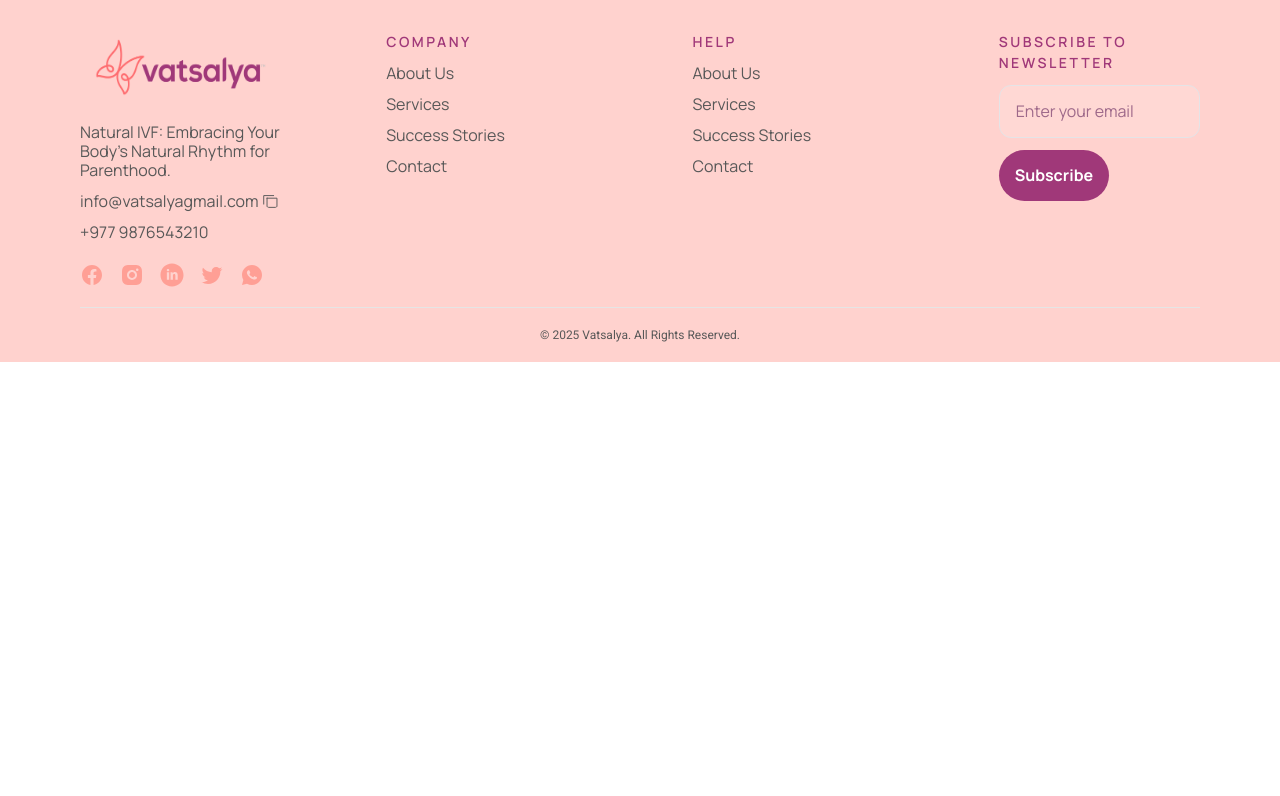
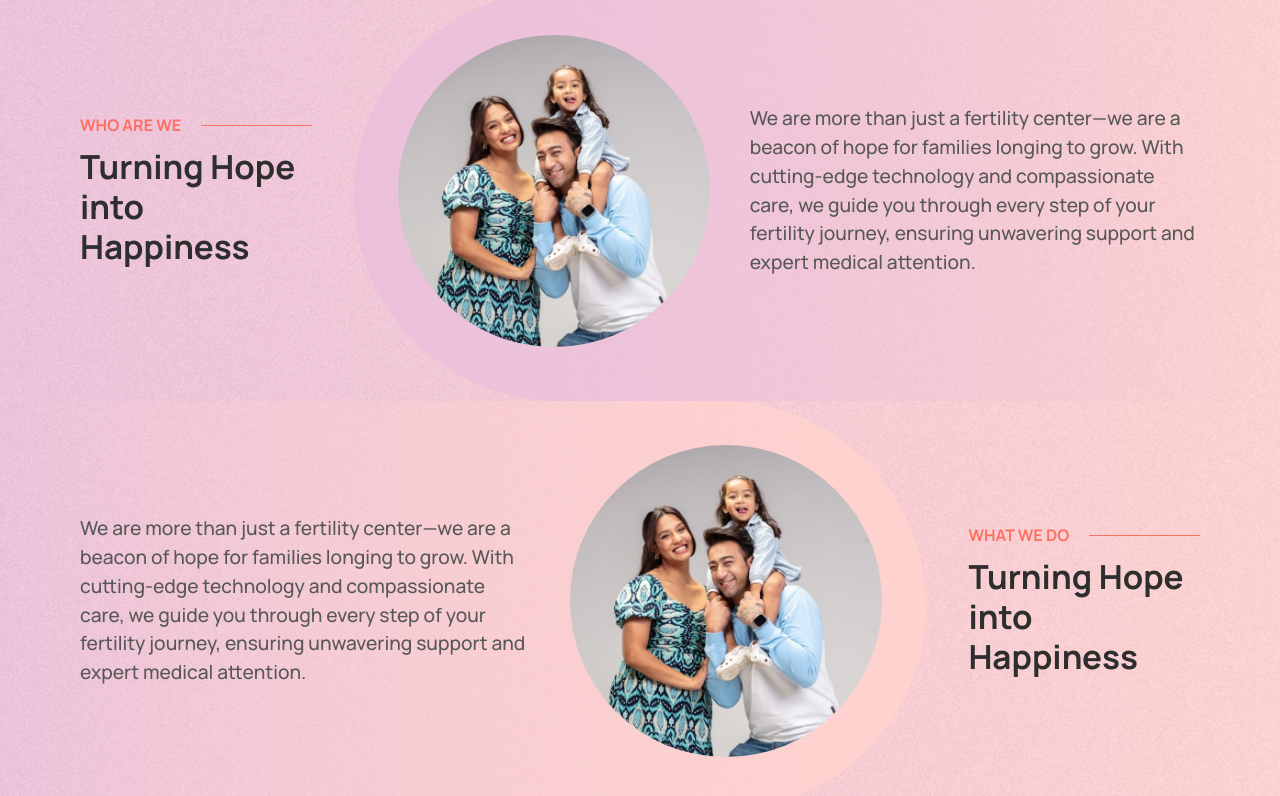
Before and after one commit to gauravkushwaha409/vatsalya-natural-ivf, a Next.js app: page / in a window 1280 px wide. Shown: the part 1224-2020 px from the top of the page. Before the commit the page ends 1586 px from the top, so only its background shows below. Built offline with nearby package versions, Linux system fonts and the light colour scheme; no server answers.

Commit message:
feat: add WhoWeAre and WhatWeDo components; update HomePage layout

```diff
--- a/src/app/(home)/page.tsx
+++ b/src/app/(home)/page.tsx
@@ -1,5 +1,7 @@
 import HeroSection from "./partials/HeroSection";
 import Slogan from "./partials/Slogan";
+import WhatWeDo from "./partials/WhatWeDo";
+import WhoWeAre from "./partials/WhoWeAre";
 
 const HomePage = () => {
   return (
@@ -31,6 +33,9 @@ const HomePage = () => {
 
       {/* Main Slogan */}
       <Slogan />
+
+      <WhoWeAre />
+      <WhatWeDo />
     </>
   );
 };
--- a/src/app/(home)/partials/Slogan.tsx
+++ b/src/app/(home)/partials/Slogan.tsx
@@ -10,7 +10,7 @@ const Slogan = () => {
       }}
       className="flex justify-center items-center min-h-64 font-semibold text-center leading-[150%] typography-h5"
     >
-      <AnimatingText className="mx-auto my-4 max-w-7xl">
+      <AnimatingText className="justify-center mx-auto my-4 max-w-7xl">
         &quot;Our mission is to turn dreams into families through compassionate,
         science-backed fertility care. With over 15 years of expertise, we have
         helped thousands of couples embrace the joy of parenthood. We are
--- /dev/null
+++ b/src/app/(home)/partials/WhatWeDo.tsx
@@ -0,0 +1,98 @@
+"use client"
+import { motion } from 'motion/react';
+import Image from "next/image";
+import { useState } from 'react';
+
+const BASE_DURATION = 1;
+
+const WhatWeDo = () => {
+  const [isInViewport, setIsInViewport] = useState(false);
+  return (
+    <motion.div
+      onViewportEnter={() => {
+        setIsInViewport(true);
+      }}
+      viewport={{ amount: 0.7 }}
+      onViewportLeave={() => setIsInViewport(false)}
+      style={{
+        backgroundImage: "url(/home/who-we-are-bg.png)",
+      }}
+      className="flex gap-[2.63rem] bg-cover bg-no-repeat bg-center pr-20 min-h-[25.625rem] overflow-hidden"
+    >
+      <div className="relative w-full grow">
+        <motion.div
+          style={{
+            background: "linear-gradient(90deg, transparent 0%, #FFD2CE 100%)",
+          }}
+          initial={{ left: "-100%" }}
+          animate={{ left: isInViewport ? ["-100%", "0%"] : ["-100%", "-100%"] }}
+          transition={{
+            duration: BASE_DURATION,
+          }}
+          className="right-0 left-1/2 relative inset-y-0 rounded-r-[20.84425rem] h-full overflow-hidden"
+        >
+          <motion.div
+            initial={{ left: "100%" }}
+            animate={{
+              left: isInViewport ? ["100%", "0%"] : ["100%", "100%"],
+            }}
+            transition={{
+              duration: BASE_DURATION,
+            }}
+            className="right-0 -left-1/2 z-10 relative inset-y-0 flex items-center gap-10 p-11 pl-20"
+          >
+            <motion.p
+              animate={{
+                opacity: isInViewport ? 1 : 0,
+              }}
+              className="font-[500] text-text-400 leading-[150%] typography-paragraph-large"
+            >
+              We are more than just a fertility center—we are a beacon of hope
+              for families longing to grow. With cutting-edge technology and
+              compassionate care, we guide you through every step of your
+              fertility journey, ensuring unwavering support and expert medical
+              attention.
+            </motion.p>
+            <motion.div
+              animate={{
+                opacity: isInViewport ? 1 : 0,
+              }}
+              className="rounded-full w-[19.5rem] aspect-square overflow-hidden shrink-0"
+            >
+              <Image
+                src={"/home/priyanka-ayushman.jpeg"}
+                width={340}
+                height={340}
+                alt="priyanka-ayushman.jpeg"
+                className="w-full h-full object-cover"
+              />
+            </motion.div>
+          </motion.div>
+        </motion.div>
+      </div>
+      <motion.div
+        animate={{
+          x: isInViewport ? 0 : "100%",
+          opacity: isInViewport ? 1 : 0,
+          transition: {
+            x: {
+              duration: BASE_DURATION,
+            },
+          },
+        }}
+        className="flex flex-col justify-center gap-5 w-1/4"
+      >
+        <div className="flex justify-center items-center gap-5">
+          <span className="font-bold text-primary-500 uppercase leading-[0.18rem] typography-paragraph-regular">
+            What we do
+          </span>
+          <div className="bg-primary-500 h-[0.0625rem] grow"></div>
+        </div>
+        <p className="font-bold text-text-500 typography-h3">
+          Turning Hope into <br /> Happiness
+        </p>
+      </motion.div>
+    </motion.div>
+  );
+};
+export default WhatWeDo;
--- /dev/null
+++ b/src/app/(home)/partials/WhoWeAre.tsx
@@ -0,0 +1,87 @@
+"use client"
+import { motion } from 'motion/react';
+import Image from "next/image";
+import { useState } from 'react';
+
+const BASE_DURATION = 1;
+
+const WhoWeAre = () => {
+  const [isInViewport, setIsInViewport] = useState(false);
+  return (
+    <motion.div
+      onViewportEnter={() => {
+        setIsInViewport(true);
+      }}
+      viewport={{amount: 0.7}}
+      onViewportLeave={()=>setIsInViewport(false)}
+      style={{
+        backgroundImage: "url(/home/who-we-are-bg.png)",
+      }}
+      className="flex gap-[2.63rem] bg-cover bg-no-repeat bg-center pl-20 min-h-[25.625rem] overflow-hidden"
+    >
+      <motion.div animate={{
+        x: isInViewport?0:"-100%",
+        opacity: isInViewport ? 1 : 0,
+        transition: {
+          x: {
+            duration:BASE_DURATION,
+          }
+        }
+      }} className="flex flex-col justify-center gap-5 w-1/4">
+        <div className="flex justify-center items-center gap-5">
+          <span className="font-bold text-primary-500 uppercase leading-[0.18rem] typography-paragraph-regular">
+            Who Are we
+          </span>
+          <div className="bg-primary-500 h-[0.0625rem] grow"></div>
+        </div>
+        <p className="font-bold text-text-500 typography-h3">
+          Turning Hope into <br /> Happiness
+        </p>
+      </motion.div>
+      <div className="relative w-full grow">
+        <motion.div
+          style={{
+            background: "linear-gradient(90deg, #EBC0DB 0%, transparent 100%)",
+          }}
+          initial={{ left: "100%" }}
+          animate={{ left: isInViewport?["100%", "0%"]:["100%", "100%"] }}
+          transition={{
+            duration:BASE_DURATION
+          }}
+          className="right-0 left-1/2 relative rounded-l-[20.84425rem] h-full overflow-hidden inser-y-0"
+        >
+          <motion.div
+            initial={{ left: "-100%" }}
+            animate={{ left: isInViewport?["-100%", "0%"]:["-100%", "-100%"] }}
+            transition={{
+              duration:BASE_DURATION
+            }}
+            className="right-0 -left-1/2 z-10 relative inset-y-0 flex items-center gap-10 p-11 pr-20"
+          >
+            <motion.div animate={{
+              opacity: isInViewport?1:0,
+            }} className="rounded-full w-[19.5rem] aspect-square overflow-hidden shrink-0">
+              <Image
+                src={"/home/priyanka-ayushman.jpeg"}
+                width={340}
+                height={340}
+                alt="priyanka-ayushman.jpeg"
+                className="w-full h-full object-cover"
+              />
+            </motion.div>
+            <motion.p animate={{
+              opacity: isInViewport?1:0,
+            }} className="font-[500] text-text-400 leading-[150%] typography-paragraph-large">
+              We are more than just a fertility center—we are a beacon of hope
+              for families longing to grow. With cutting-edge technology and
+              compassionate care, we guide you through every step of your
+              fertility journey, ensuring unwavering support and expert medical
+              attention.
+            </motion.p>
+          </motion.div>
+        </motion.div>
+      </div>
+    </motion.div>
+  );
+};
+export default WhoWeAre;
--- a/src/components/AnimatingText.tsx
+++ b/src/components/AnimatingText.tsx
@@ -1,31 +1,61 @@
 "use client";
 import { motion } from "motion/react";
+import { useState } from "react";
 const AnimatingText: React.FC<{
   children: string;
   className?: string;
 }> = ({ className, children: text }) => {
   // I've commented out the following line because it's causing an error
-  // const [isInViewport, setIsInViewport] = useState(false);
+  const [isInViewport, setIsInViewport] = useState(false);
   return (
     <motion.div
       onViewportEnter={() => {
-        // setIsInViewport(true);
+        setIsInViewport(true);
       }}
       className={`flex flex-wrap ${className}`}
     >
-      {text.split(" ").map((word, wordindex) => {
+      {text.split(" ").map((word, wordIndex) => {
         return (
-          <span key={wordindex} className="inline-block">
+          <motion.span
+            initial={{
+              y: 20,
+              opacity: 0,
+            }}
+            animate={{
+              y: isInViewport ? 0 : 20,
+              opacity: isInViewport ? 1 : 0,
+            }}
+            transition={{
+              delay: isInViewport ? wordIndex * 0.1 : 0,
+              duration: 0.2,
+            }}
+            key={wordIndex}
+            className="inline-block"
+          >
             {word.split("").map((letter, charIndex) => {
-              // const index = wordindex*(text.indexOf(word)-1) + charIndex;
+              const index =
+                text.split(" ").slice(0, wordIndex).join(" ").length +
+                (wordIndex > 0 ? 1 : 0) +
+                charIndex;
               return (
-                <motion.span key={charIndex} className="inline">
+                <motion.span
+                  // animate={{
+                  //   y: isInViewport ? 0 : 10,
+                  //   opacity: isInViewport ? 1 : 0,
+                  // }}
+                  // transition={{
+                  //   delay: isInViewport ? index * 0.05 : 0,
+                  //   duration: 0.01,
+                  // }}
+                  key={index}
+                  className="inline"
+                >
                   {letter}
                 </motion.span>
               );
             })}
             <>&nbsp;</>
-          </span>
+          </motion.span>
         );
       })}
     </motion.div>
```
Also changed, not shown: public/home/priyanka-ayushman.jpeg (added), public/home/who-we-are-bg.png (added).
